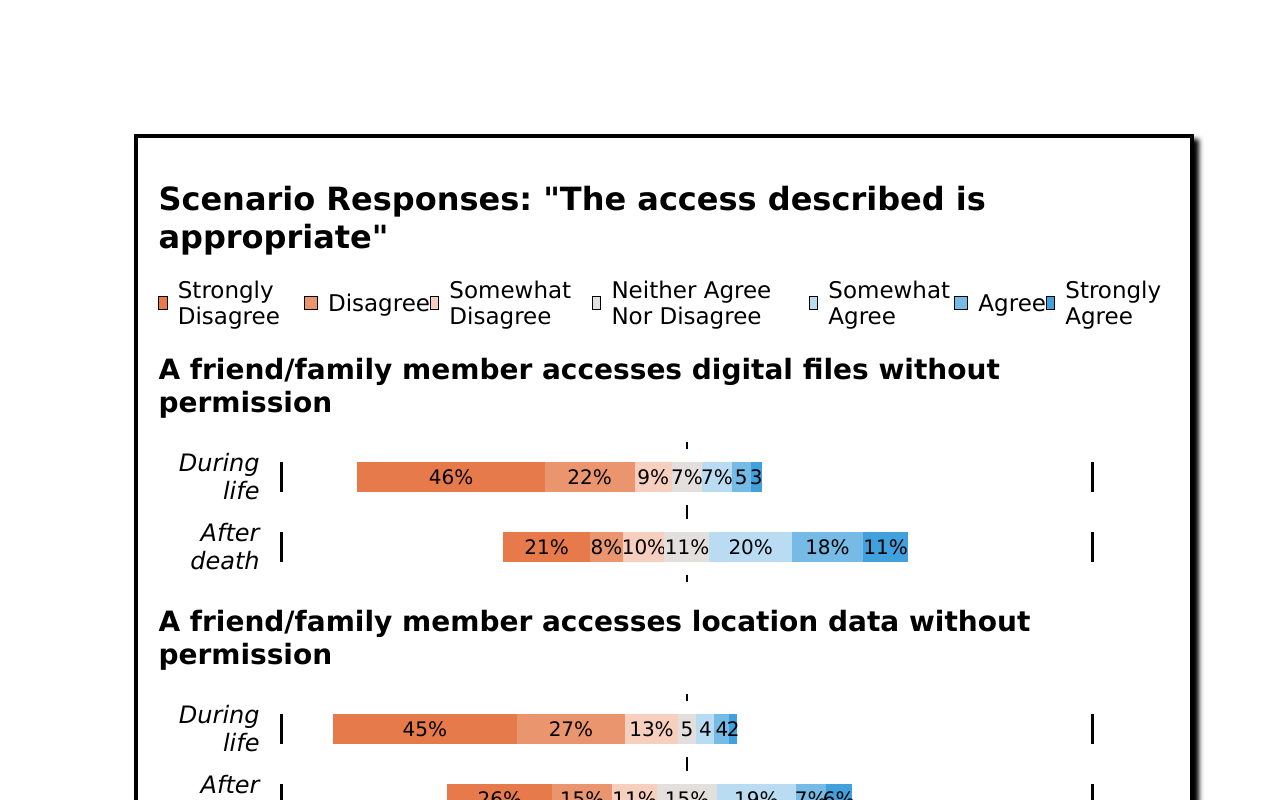
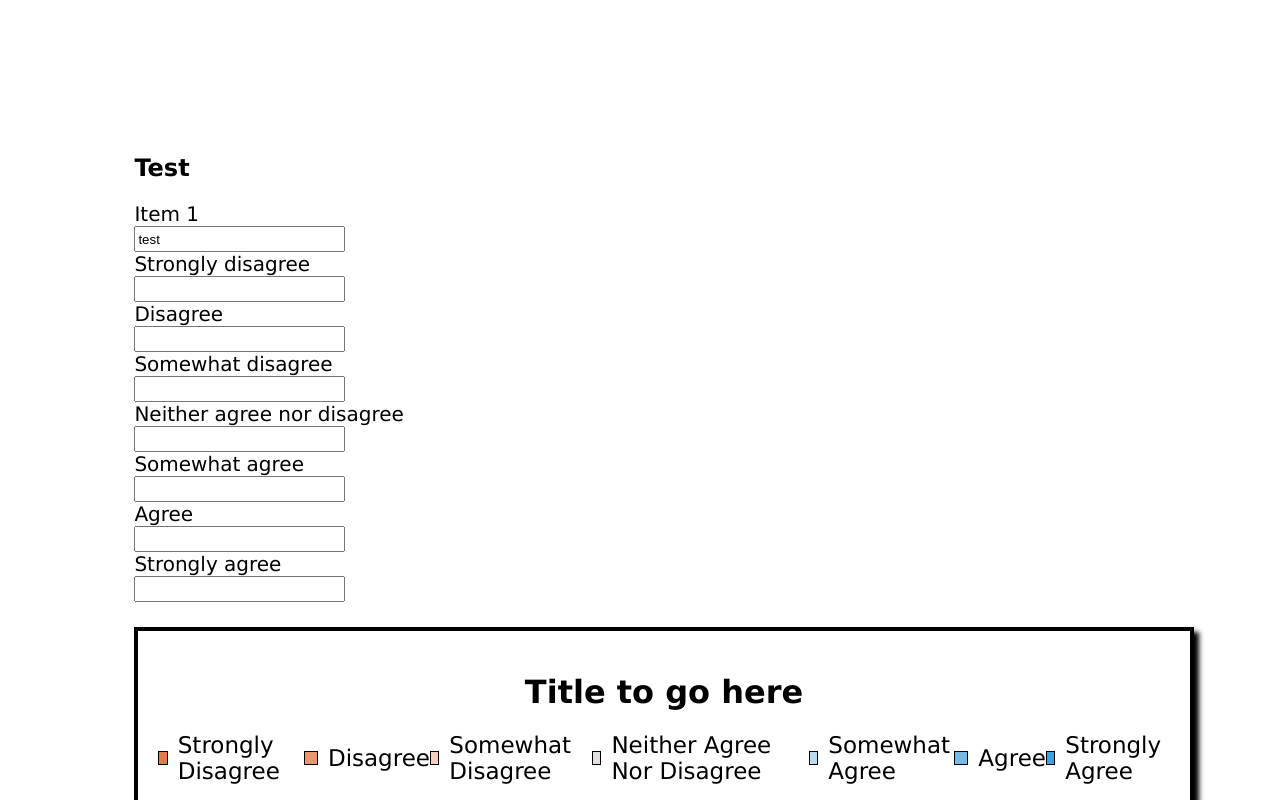
Before and after one commit to JackHoltNU/datavis, a Next.js app: page / in a window 1280 px wide. Shown: the top 800 px of the page. Built offline with nearby package versions, Linux system fonts and the light colour scheme.

Commit message:
switched to typescript, started making inputs etc

```diff
--- a/components/likert.jsx
+++ b/components/likert.tsx
@@ -1,7 +1,20 @@
-import { useState } from "react";
+import { useEffect, useState } from "react";
 import LikertBlock from "./LikertBlock";
 
-const Likert = (props) => {
+interface Props {
+  label: string;
+  blockValues: {
+    stronglyDisagree: number;
+    disagree: number;
+    somewhatDisagree: number;
+    neutral: number;
+    somewhatAgree: number;
+    agree: number;
+    stronglyAgree: number;
+  };
+}
+
+const Likert = (props: Props) => {
   const [blockValues, setBlockValues] = useState({
     stronglyDisagree: props.blockValues.stronglyDisagree,
     disagree: props.blockValues.disagree,
@@ -12,12 +25,24 @@ const Likert = (props) => {
     stronglyAgree: props.blockValues.stronglyAgree,
   });
 
+  useEffect(() => {
+    setBlockValues({
+      stronglyDisagree: props.blockValues.stronglyDisagree,
+      disagree: props.blockValues.disagree,
+      somewhatDisagree: props.blockValues.somewhatDisagree,
+      neutral: props.blockValues.neutral,
+      somewhatAgree: props.blockValues.somewhatAgree,
+      agree: props.blockValues.agree,
+      stronglyAgree: props.blockValues.stronglyAgree,
+    });
+  }, [props]);
+
   const leftNegativeSpace =
     100 -
-    blockValues.neutral / 2 -
-    (blockValues.stronglyDisagree +
-      blockValues.disagree +
-      blockValues.somewhatDisagree);
+    +blockValues.neutral / 2 -
+    (+blockValues.stronglyDisagree +
+      +blockValues.disagree +
+      +blockValues.somewhatDisagree);
 
   return (
     <div className="likert">
--- a/package.json
+++ b/package.json
@@ -15,7 +15,10 @@
     "react-dom": "18.2.0"
   },
   "devDependencies": {
+    "@types/node": "20.2.5",
+    "@types/react": "^18.2.8",
     "eslint": "8.25.0",
-    "eslint-config-next": "12.3.1"
+    "eslint-config-next": "12.3.1",
+    "typescript": "^5.1.3"
   }
 }
--- a/pages/_app.js
+++ b/pages/_app.tsx
@@ -1,6 +1,7 @@
 import "../styles/globals.css";
+import { AppProps } from "next/app";
 
-function MyApp({ Component, pageProps }) {
+function MyApp({ Component, pageProps }: AppProps) {
   return <Component {...pageProps} />;
 }
 
--- a/pages/api/hello.js
+++ /dev/null
@@ -1,5 +0,0 @@
-// Next.js API route support: https://nextjs.org/docs/api-routes/introduction
-
-export default function handler(req, res) {
-  res.status(200).json({ name: 'John Doe' })
-}
--- /dev/null
+++ b/pages/index.tsx
@@ -0,0 +1,110 @@
+import ChartCard from "../components/chartCard";
+import Likert from "../components/likert";
+import Key from "../components/key";
+import { useEffect, useState } from "react";
+
+export default function Home() {
+  const [itemName, setItemName] = useState("test");
+  const [blockNum, setBlockNum] = useState(7);
+  const [blockArray, setBlockArray] = useState([0, 0, 0, 0, 0, 0, 0]);
+  const [testValues, setTestValues] = useState({
+    stronglyDisagree: blockArray[0],
+    disagree: blockArray[1],
+    somewhatDisagree: blockArray[2],
+    neutral: blockArray[3],
+    somewhatAgree: blockArray[4],
+    agree: blockArray[5],
+    stronglyAgree: blockArray[6],
+  });
+
+  useEffect(() => {
+    setTestValues({
+      stronglyDisagree: blockArray[0],
+      disagree: blockArray[1],
+      somewhatDisagree: blockArray[2],
+      neutral: blockArray[3],
+      somewhatAgree: blockArray[4],
+      agree: blockArray[5],
+      stronglyAgree: blockArray[6],
+    });
+  }, [blockArray]);
+
+  const updateBlockValue = (num, value) => {
+    // to add validation of value
+
+    // to add validation of total sum
+
+    const tempArray = blockArray;
+    tempArray[num - 1] = value;
+    setBlockArray([...tempArray]);
+  };
+
+  return (
+    <main className="main">
+      <section className="data__input-section">
+        <h1> Test</h1>
+        <div className="data__input--item">
+          <label className="data__input--label">Item 1</label>
+          <input
+            className="data__input--block"
+            type="text"
+            value={itemName}
+            onChange={(e) => {
+              setItemName(e.target.value);
+            }}
+          />
+          <label className="data__input--label">Strongly disagree</label>
+          <input
+            className="data__input--block"
+            type="text"
+            onChange={(e) => updateBlockValue(1, e.target.value)}
+          />
+          <label className="data__input--label">Disagree</label>
+          <input
+            className="data__input--block"
+            type="text"
+            onChange={(e) => updateBlockValue(2, e.target.value)}
+          />
+          <label className="data__input--label">Somewhat disagree</label>
+          <input
+            className="data__input--block"
+            type="text"
+            onChange={(e) => updateBlockValue(3, e.target.value)}
+          />
+          <label className="data__input--label">
+            Neither agree nor disagree
+          </label>
+          <input
+            className="data__input--block"
+            type="text"
+            onChange={(e) => updateBlockValue(4, e.target.value)}
+          />
+          <label className="data__input--label">Somewhat agree</label>
+          <input
+            className="data__input--block"
+            type="text"
+            onChange={(e) => updateBlockValue(5, e.target.value)}
+          />
+          <label className="data__input--label">Agree </label>
+          <input
+            className="data__input--block"
+            type="text"
+            onChange={(e) => updateBlockValue(6, e.target.value)}
+          />
+          <label className="data__input--label">Strongly agree</label>
+          <input
+            className="data__input--block"
+            type="text"
+            onChange={(e) => updateBlockValue(7, e.target.value)}
+          />
+        </div>
+      </section>
+      <ChartCard>
+        <h1>Title to go here</h1>
+        <Key />
+        <h2>Subtitle to go here</h2>
+        <Likert blockValues={testValues} label={itemName} />
+      </ChartCard>
+    </main>
+  );
+}
--- a/styles/globals.css
+++ b/styles/globals.css
@@ -129,3 +129,20 @@ h2 {
   height: 12px;
   margin-right: 10px;
 }
+
+.data__input--item {
+  display: flex;
+  flex-direction: column;
+  margin-bottom: 25px;
+}
+
+.data__input--label {
+  font-size: 20px;
+
+  margin-right: 5px;
+}
+
+.data__input--block {
+  width: 20%;
+  height: 20px;
+}
```
Also changed, not shown: tsconfig.json (added, +30 -0 lines), components/LikertBlock.tsx (renamed from components/LikertBlock.jsx), components/chartCard.tsx (renamed from components/chartCard.jsx), components/key.tsx (renamed from components/key.jsx), components/keyItem.tsx (renamed from components/keyItem.jsx), pages/hardcoded.js (renamed from pages/index.js), 1 other file (tests, documents, lock files or other folders).
